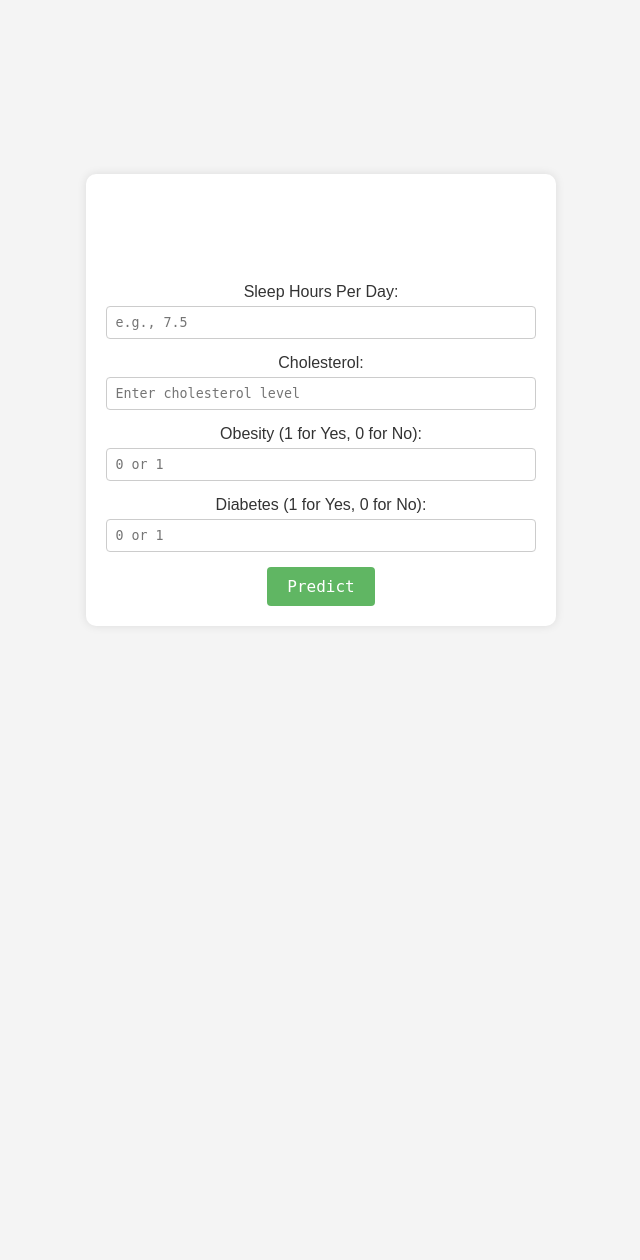
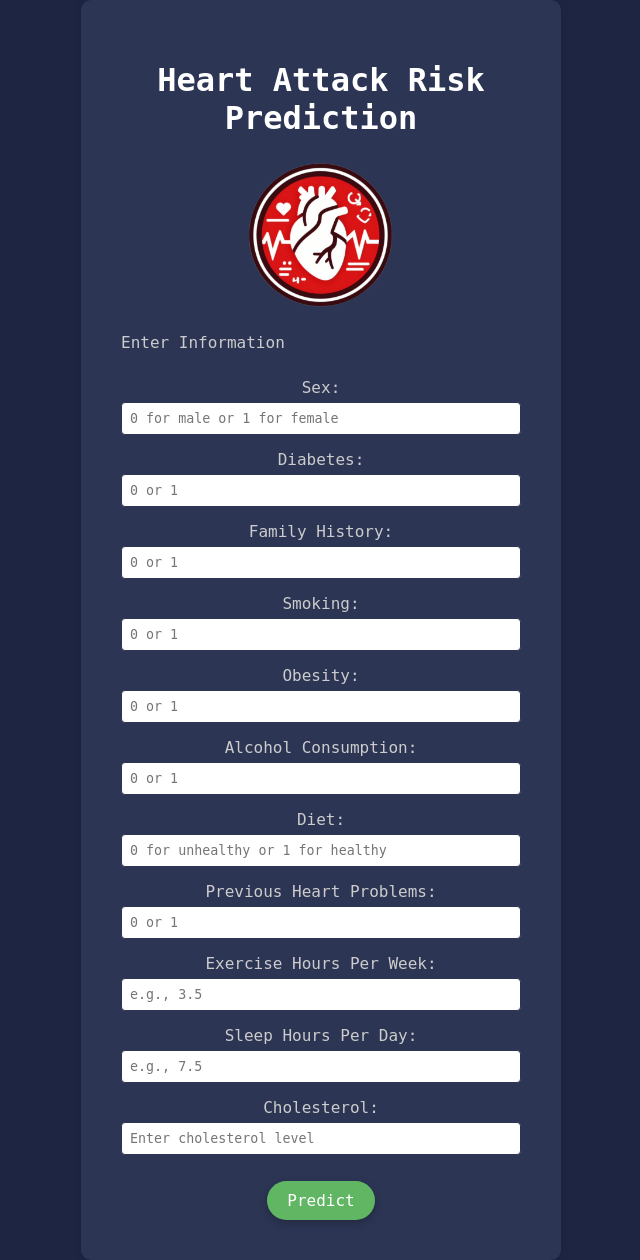
Before and after one commit to s02singh/HARclassification, a Flask app: page / in a window 1280 px wide. Shown: the whole page, without its empty margins (319-959 px from the left). Before the commit the page ends 606 px from the top, so only its background shows below. Run offline with Flask 2, Linux system fonts and the light colour scheme; parts of the project's set-up code (start-up, migrations or seed data) failed here and were passed over.

Commit message:
updated model

```diff
--- a/app.py
+++ b/app.py
@@ -6,8 +6,12 @@
 app = Flask(__name__)
 
 # Load the pre-trained model and scaler
-model = joblib.load('logistic_regression_model.pkl')
+model = joblib.load('random_forest_model.pkl')
 scaler = joblib.load('standard_scaler.pkl')
+
+# Define the selected features
+selected_features = ['Sex', 'Diabetes', 'Family History', 'Smoking', 'Obesity', 'Alcohol Consumption', 'Diet',
+                     'Previous Heart Problems', 'Exercise Hours Per Week', 'Sleep Hours Per Day', 'Cholesterol']
 
 @app.route('/')
 def home():
@@ -16,24 +20,41 @@
 @app.route('/predict', methods=['POST'])
 def predict():
     # Get input values from the form
-    sleep_hours = float(request.form['sleep_hours'])
+    sex = int(request.form['sex'])
+    diabetes = int(request.form['diabetes'])
+    family_history = int(request.form['family_history'])
+    smoking = int(request.form['smoking'])
+    obesity = int(request.form['obesity'])
+    alcohol_consumption = int(request.form['alcohol_consumption'])
+    diet = int(request.form['diet'])
+    previous_heart_problems = int(request.form['previous_heart_problems'])
+    exercise_hours_per_week = float(request.form['exercise_hours_per_week'])
+    sleep_hours_per_day = float(request.form['sleep_hours_per_day'])
     cholesterol = float(request.form['cholesterol'])
-    obesity = int(request.form['obesity'])
-    diabetes = int(request.form['diabetes'])
+
 
     # Create a DataFrame with the input values
-    input_data = pd.DataFrame({'Sleep Hours Per Day': [sleep_hours],
-                               'Cholesterol': [cholesterol],
-                               'Obesity': [obesity],
-                               'Diabetes': [diabetes]})
+    input_data = pd.DataFrame({
+        'Sex': [sex],
+        'Diabetes': [diabetes],
+        'Family History': [family_history],
+        'Smoking': [smoking],
+        'Obesity': [obesity],
+        'Alcohol Consumption': [alcohol_consumption],
+        'Diet': [diet],
+        'Previous Heart Problems': [previous_heart_problems],
+        'Exercise Hours Per Week': [exercise_hours_per_week],
+        'Sleep Hours Per Day': [sleep_hours_per_day],
+        'Cholesterol': [cholesterol],
+    })
 
-    # Scale and normalize the input data
-    input_data_scaled = scaler.transform(input_data)
 
-    # Make a prediction
-    prediction = model.predict(input_data_scaled)[0]
+
+    # make a prediction
+    input_data = input_data[selected_features]
+    prediction = model.predict(input_data)[0]
 
     return render_template('index.html', prediction=prediction)
 
 if __name__ == '__main__':
-    app.run(port=8080,debug=True)
+    app.run(port=8080, debug=True)
--- a/static/style.css
+++ b/static/style.css
@@ -1,4 +1,3 @@
-/* static/style.css */
 @import url("https://fonts.googleapis.com/css2?family=Barlow:wght@400;600;700&display=swap");
 
 :root {
@@ -16,21 +15,23 @@
 }
 
 body {
-    font-family: 'Arial', sans-serif;
-    background-color: #f4f4f4;
+    font-family: var(--ff-courier);
+    background-color: var(--background-color);
     margin: 0;
     padding: 0;
     display: flex;
     align-items: center;
     justify-content: center;
-    height: 100vh;
+    min-height: 100vh; /* Updated to min-height */
 }
 
 .container {
-    background-color: #fff;
-    padding: 20px;
-    border-radius: 10px;
-    box-shadow: 0 0 10px rgba(0, 0, 0, 0.1);
+    background-color: var(--container-color);
+    padding: 2.5rem;
+    border-radius: 0.625rem;
+    box-shadow: rgba(0, 0, 0, 0.1) 0 0 0.625rem;
+    width: 100%; /* Updated to full width */
+    max-width: 400px; /* Set a maximum width for better readability on larger screens */
 }
 
 h1 {
@@ -49,34 +50,46 @@
 }
 
 label {
-    margin-top: 10px;
-    font-size: 16px;
-    color: #333;
+    margin-top: 0.625rem;
+    font-size: 1rem;
+    color: var(--gray);
 }
 
 input {
     font-family: var(--ff-courier);
     width: 100%;
-    padding: 8px;
-    margin: 5px 0;
+    padding: 0.5rem;
+    margin: 0.313rem 0;
     box-sizing: border-box;
-    border: 1px solid #ccc;
-    border-radius: 4px;
+    border: 0.063rem solid var(--container-color);
+    border-radius: 0.25rem;
 }
+
+/* Add this to your existing CSS file */
+
+.logo {
+    display: block;
+    margin: 0 auto; /* Center the logo */
+    max-width: 100%; /* Ensure the logo doesn't exceed its container's width */
+    max-height: 150px; /* Set the maximum height as needed */
+    width: auto;
+    height: auto;
+    margin-bottom: 1.5rem; /* Adjust as needed */
+}
+
 
 button {
     font-family: var(--ff-courier);
     background-color: var(--button-color);
     color: var(--white);
     border: none;
-    padding: 10px 20px;
-    text-align: center;
-    text-decoration: none;
-    display: inline-block;
-    font-size: 16px;
-    margin-top: 10px;
+    padding: 0.625rem 1.25rem;
+    font-size: 1rem; /* 1rem = 19px */
+    margin-top: 1.3rem;
     cursor: pointer;
-    border-radius: 4px;
+    border-radius: 4rem 4rem;
+    box-shadow: rgba(0, 0, 0, 0.24) 0 0.188rem 0.5rem;
+    transition: opacity 0.3s ease;
 }
 
 button:hover,
--- a/templates/index.html
+++ b/templates/index.html
@@ -1,4 +1,3 @@
-<!-- Updated HTML -->
 <!DOCTYPE html>
 <html lang="en">
 <head>
@@ -6,29 +5,60 @@
     <meta name="viewport" content="width=device-width, initial-scale=1.0">
     <title>Heart Attack Risk Prediction</title>
     <link rel="stylesheet" href="{{ url_for('static', filename='style.css') }}">
+    <link rel="icon" href="{{ url_for('static', filename='HARlogo.png') }}" type="image/png">
 </head>
 <body>
     <div class="container">
         <h1>Heart Attack Risk Prediction</h1>
+        <img src="{{ url_for('static', filename='HARlogo.png') }}" alt="Heart Attack Risk Prediction Logo" class="logo">
+        {% if prediction is defined %}
+            {% if prediction == 1 %}
+                <p>Patient is at risk of heart attack</p>
+            {% else %}
+                <p>Patient is not at risk of heart attack</p>
+
+            {% endif %}
+        {% else %}
+            <p>Enter Information</p>
+        {% endif %}
         <form method="POST" action="/predict">
-            <label for="sleep_hours">Sleep Hours Per Day:</label>
-            <input type="number" name="sleep_hours" step="0.1" required placeholder="e.g., 7.5">
+            <label for="sex">Sex:</label>
+            <input type="number" name="sex" min="0" max="1" required placeholder="0 for male or 1 for female">
+
+            <label for="diabetes">Diabetes:</label>
+            <input type="number" name="diabetes" min="0" max="1" required placeholder="0 or 1">
+
+            <label for="family_history">Family History:</label>
+            <input type="number" name="family_history" min="0" max="1" required placeholder="0 or 1">
+
+            <label for="smoking">Smoking:</label>
+            <input type="number" name="smoking" min="0" max="1" required placeholder="0 or 1">
+
+            <label for="obesity">Obesity:</label>
+            <input type="number" name="obesity" min="0" max="1" required placeholder="0 or 1">
+
+            <label for="alcohol_consumption">Alcohol Consumption:</label>
+            <input type="number" name="alcohol_consumption" min="0" max="1" required placeholder="0 or 1">
+
+            <label for="diet">Diet:</label>
+            <input type="number" name="diet" min="0" max="1" required placeholder="0 for unhealthy or 1 for healthy">
+
+            <label for="previous_heart_problems">Previous Heart Problems:</label>
+            <input type="number" name="previous_heart_problems" min="0" max="1" required placeholder="0 or 1">
+
+            <label for="exercise_hours_per_week">Exercise Hours Per Week:</label>
+            <input type="number" name="exercise_hours_per_week" step="0.1" required placeholder="e.g., 3.5">
+
+            <label for="sleep_hours_per_day">Sleep Hours Per Day:</label>
+            <input type="number" name="sleep_hours_per_day" step="0.1" required placeholder="e.g., 7.5">
 
             <label for="cholesterol">Cholesterol:</label>
             <input type="number" name="cholesterol" required placeholder="Enter cholesterol level">
 
-            <label for="obesity">Obesity (1 for Yes, 0 for No):</label>
-            <input type="number" name="obesity" min="0" max="1" required placeholder="0 or 1">
-
-            <label for="diabetes">Diabetes (1 for Yes, 0 for No):</label>
-            <input type="number" name="diabetes" min="0" max="1" required placeholder="0 or 1">
 
             <button type="submit">Predict</button>
         </form>
 
-        {% if prediction is defined %}
-            <p>Prediction: {{ prediction }}</p>
-        {% endif %}
     </div>
 </body>
 </html>
```
Also changed, not shown: static/HARlogo.png (added), 3 other files.
